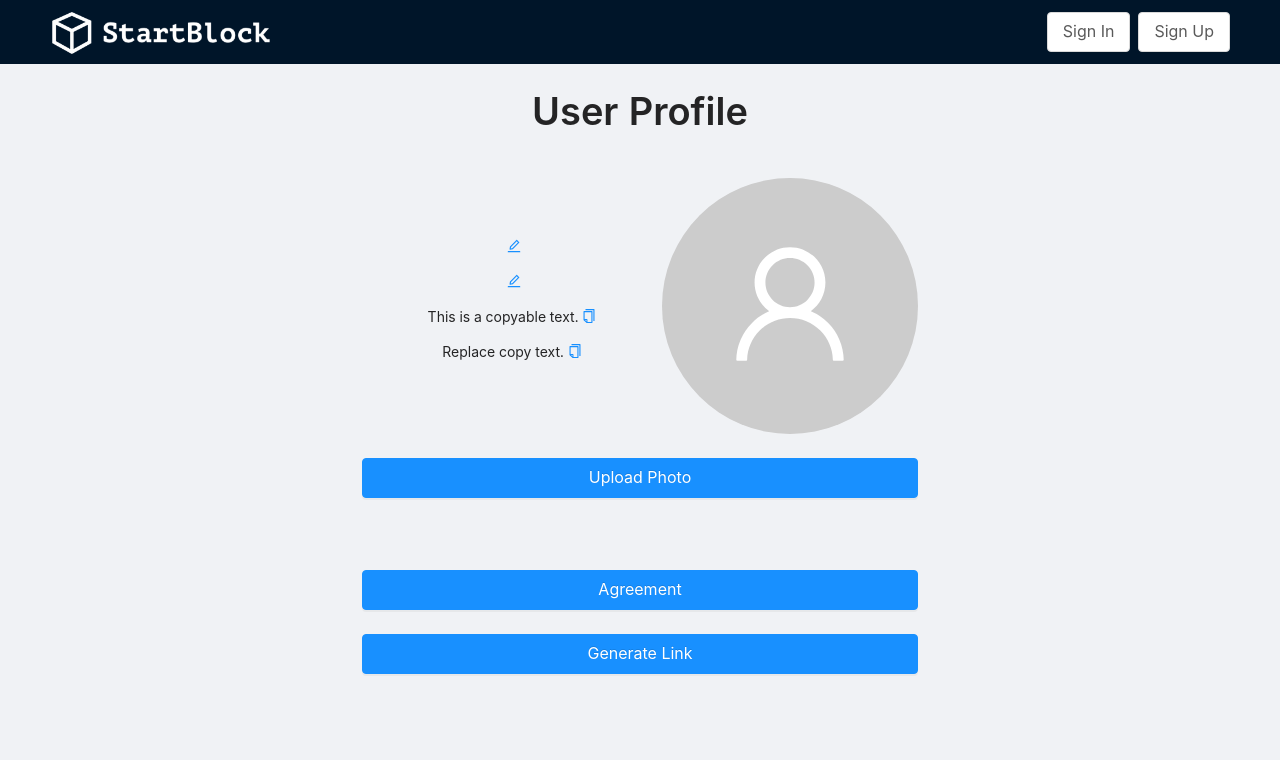
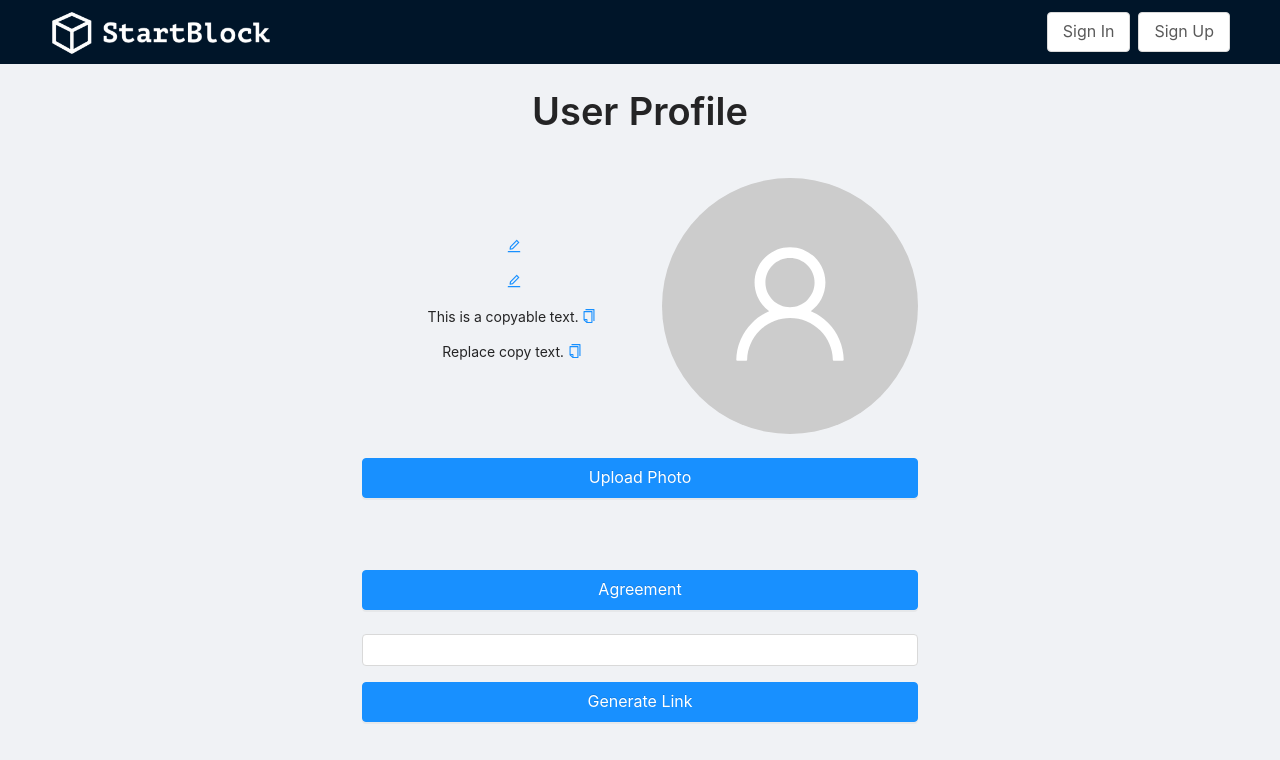
Before and after one commit to timac11/sex-hack-startblock, a React (Create React App) app: page /user in a window 1280 px wide. Shown: the top 760 px of the page. Built offline with nearby package versions, Linux system fonts and the light colour scheme.

Commit message:
minor fix

```diff
--- a/src/pages/doctor/doctor-page.tsx
+++ b/src/pages/doctor/doctor-page.tsx
@@ -1,7 +1,7 @@
-import React from "react";
-import {Form, Row, Input, Col, Checkbox, Button} from "antd";
+import React, {useState} from "react";
+import {Form, Row, Input, Col, Checkbox, Button, Result} from "antd";
 import "./doctor-page.less";
-import {putInformation, verifyHash} from "../../blockchain/medicalRegistry";
+import {putInformation} from "../../blockchain/medicalRegistry";
 
 const medicalData: string[] = [
     "Syphilis",
@@ -17,8 +17,14 @@ const medicalData: string[] = [
 ];
 
 const DoctorPage = () => {
+    const [loading, setLoading] = useState(false);
+    const [verified, setVerified] = useState(false);
+
     const verifyUserHash = async () => {
-        const result = await putInformation(getInformation());
+        setLoading(true);
+        await putInformation(getInformation());
+        setVerified(true);
+        setLoading(false);
     };
 
     return <div className="ux-doctor-page__form-wrapper">
@@ -41,13 +47,20 @@ const DoctorPage = () => {
                 </Row>
             </Input.Group>
             <Checkbox.Group options={medicalData} defaultValue={['Apple']}/>
+            {verified
+                ?
+                <Result title="Successfully put into blockchain"/>
+                :
                 <div className="ux-medical-step__button-wrapper">
                     <Button type="primary"
+                            hidden={verified}
+                            loading={loading}
                             block size="large"
                             onClick={verifyUserHash}>
                         Put into blockchain
                     </Button>
                 </div>
+            }
         </Form>
     </div>
 };
--- a/src/pages/login/login-page.tsx
+++ b/src/pages/login/login-page.tsx
@@ -1,6 +1,5 @@
 import React from "react";
 import {Button, Checkbox, Form, Input} from "antd";
-import startBlock from "../../resources/startblock.jpg";
 import "./login-page.less"
 import {useUserStorage} from "../../hooks/useUserStorage/useUserStorage";
 import { useHistory } from "react-router-dom";
@@ -23,9 +22,6 @@ const LoginPage = () => {
 
     return (
         <div className="ux-login-page__form-wrapper">
-            <div className="ux-login-page__logo-wrapper">
-                <img className="ux-login-page__logo" src={startBlock} alt=""/>
-            </div>
             <Form
                 name="basic"
                 className="ux-login-page__form"
--- a/src/pages/user/user-page.tsx
+++ b/src/pages/user/user-page.tsx
@@ -1,5 +1,5 @@
 import React, {useEffect, useState} from "react";
-import {Button, Checkbox, Typography} from "antd";
+import {Button, Checkbox, Input, Typography} from "antd";
 import "./user.page.less"
 import { Avatar } from 'antd';
 import { UserOutlined } from '@ant-design/icons';
@@ -13,7 +13,7 @@ const { Paragraph } = Typography;
 const UserPage = () => {
     const userStorage = useUserStorage();
     const [partners] = usePartners();
-
+    const [link, setLink] = useState("");
     const [user, setUser] = useState<IPartner>();
 
     useEffect(() => {
@@ -29,6 +29,10 @@ const UserPage = () => {
         }
 
     }, []);
+
+    const generateLink = () => {
+        setLink( "http://" + window.location.host + "/agreement?num=0Xasdasfsdfsdfsdflksnn123sdasd1919053j5nfsfasfsdnfssn");
+    };
 
     return (
         <div className="ux-user-page__container">
@@ -53,7 +57,10 @@ const UserPage = () => {
             </div>
             <div className="ux-user-page__button-wrapper generate-button">
                 <Agreement/>
-                <Button type="primary" block size="large">
+                <Input style={{marginBottom: "16px"}} value={link}></Input>
+                <Button type="primary"
+                        block size="large"
+                        onClick={generateLink}>
                     Generate Link
                 </Button>
             </div>
```
Lines whose indentation alone changed are shown as unchanged.
